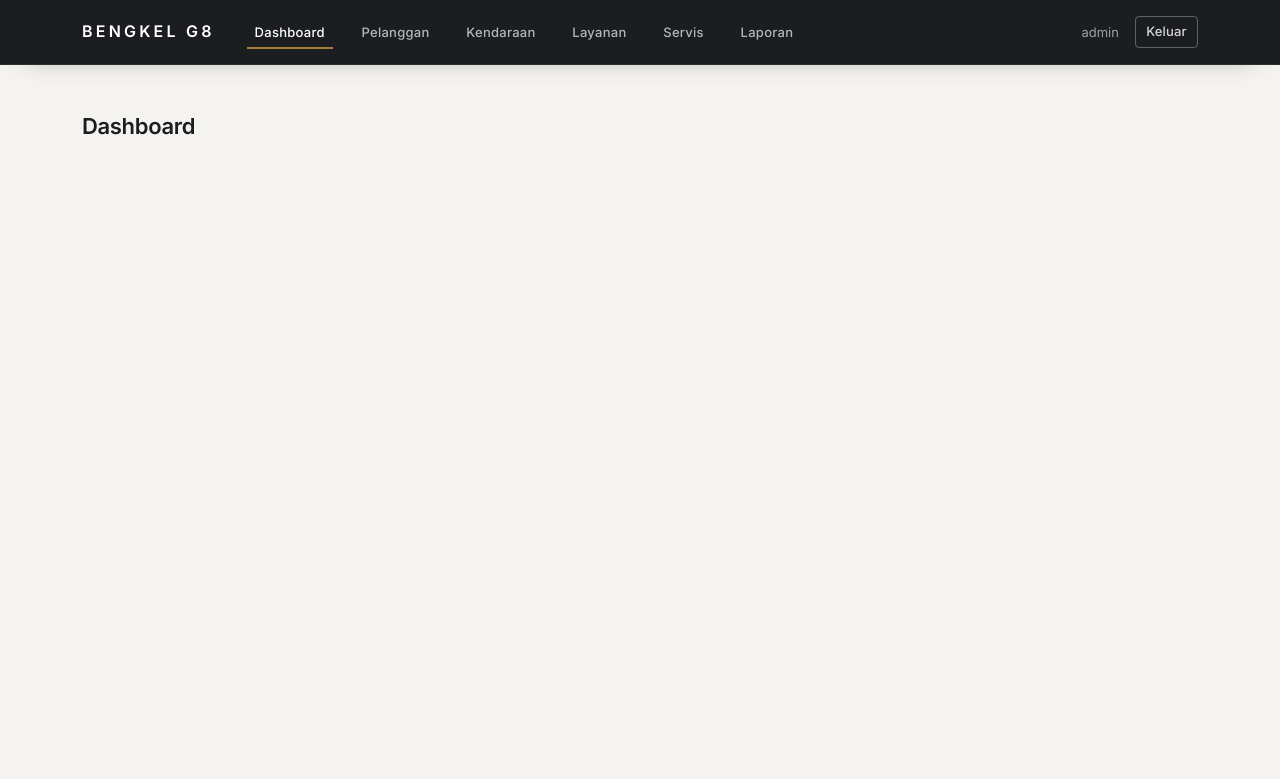
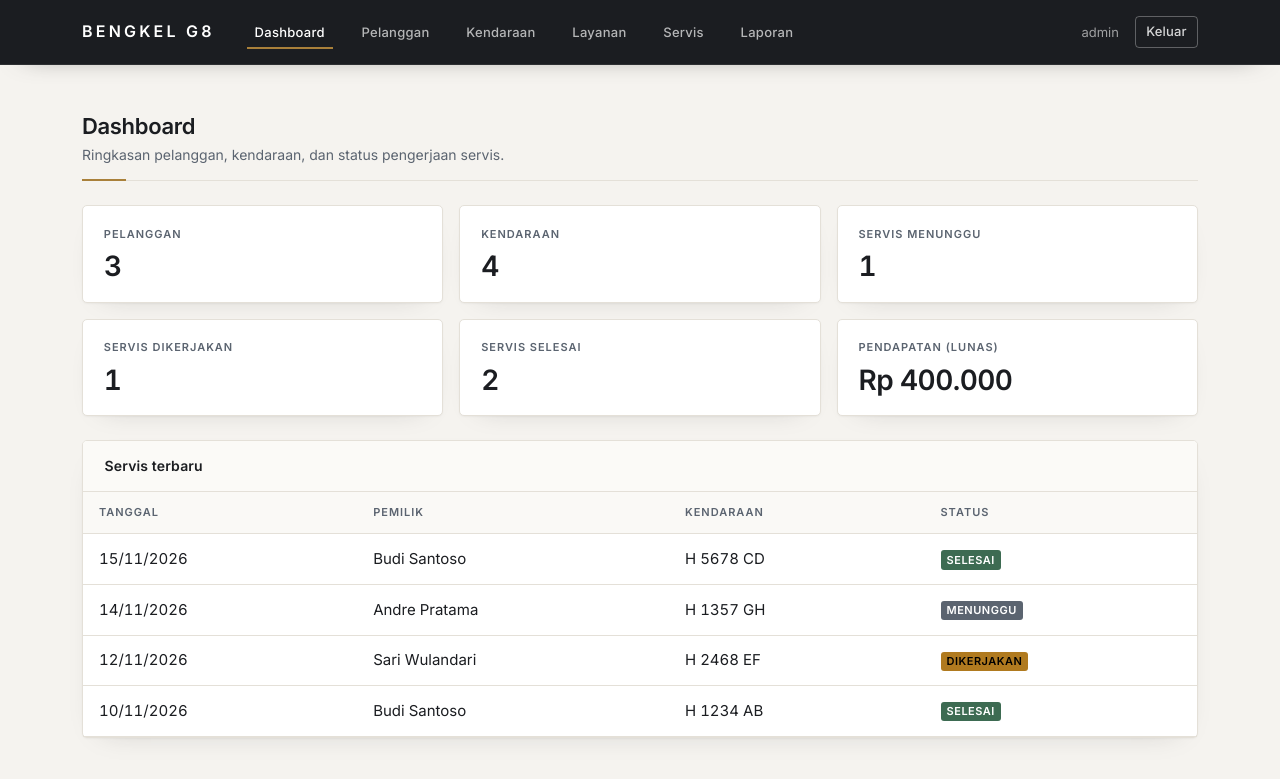
Before and after one commit to Cleyzs/TR_PW_DOSEN, a Laravel app: page / in a window 1280 px wide. Shown: the top 779 px of the page. Run offline with Laravel 12, Linux system fonts and the light colour scheme; a user stored in the database is signed in; data comes from the database, SQL or seed files in the repository.

Commit message:
Dashboard: ringkasan pelanggan, kendaraan, status servis, dan pendapatan

```diff
--- a/app/Http/Controllers/DashboardController.php
+++ b/app/Http/Controllers/DashboardController.php
@@ -2,11 +2,25 @@
 
 namespace App\Http\Controllers;
 
+use App\Models\Kendaraan;
+use App\Models\Pelanggan;
+use App\Models\TransaksiServis;
+
 class DashboardController extends Controller
 {
-    // Sementara. Nanti diisi anggota B.
     public function index()
     {
-        return view('dashboard');
+        $data = [
+            'jumlahPelanggan'  => Pelanggan::count(),
+            'jumlahKendaraan'  => Kendaraan::count(),
+            'servisMenunggu'   => TransaksiServis::where('status', 'menunggu')->count(),
+            'servisDikerjakan' => TransaksiServis::where('status', 'dikerjakan')->count(),
+            'servisSelesai'    => TransaksiServis::where('status', 'selesai')->count(),
+            'pendapatan'       => TransaksiServis::where('status_pembayaran', 'lunas')->sum('total_biaya'),
+            'terbaru'          => TransaksiServis::with('kendaraan.pelanggan')
+                                    ->latest('tanggal')->latest('id')->take(5)->get(),
+        ];
+
+        return view('dashboard', $data);
     }
 }
--- a/resources/views/dashboard.blade.php
+++ b/resources/views/dashboard.blade.php
@@ -1,5 +1,87 @@
 @extends('layouts.app')
 @section('title', 'Dashboard')
 @section('content')
-<h3>Dashboard</h3>
+<div class="page-header">
+  <div>
+    <h3>Dashboard</h3>
+    <p>Ringkasan pelanggan, kendaraan, dan status pengerjaan servis.</p>
+  </div>
+</div>
+
+<div class="row g-3 mb-4">
+  <div class="col-6 col-lg-4">
+    <div class="stat-card">
+      <div class="label">Pelanggan</div>
+      <div class="angka">{{ $jumlahPelanggan }}</div>
+    </div>
+  </div>
+  <div class="col-6 col-lg-4">
+    <div class="stat-card">
+      <div class="label">Kendaraan</div>
+      <div class="angka">{{ $jumlahKendaraan }}</div>
+    </div>
+  </div>
+  <div class="col-6 col-lg-4">
+    <div class="stat-card">
+      <div class="label">Servis Menunggu</div>
+      <div class="angka">{{ $servisMenunggu }}</div>
+    </div>
+  </div>
+  <div class="col-6 col-lg-4">
+    <div class="stat-card">
+      <div class="label">Servis Dikerjakan</div>
+      <div class="angka">{{ $servisDikerjakan }}</div>
+    </div>
+  </div>
+  <div class="col-6 col-lg-4">
+    <div class="stat-card">
+      <div class="label">Servis Selesai</div>
+      <div class="angka">{{ $servisSelesai }}</div>
+    </div>
+  </div>
+  <div class="col-12 col-lg-4">
+    <div class="stat-card">
+      <div class="label">Pendapatan (Lunas)</div>
+      <div class="angka">Rp {{ number_format($pendapatan, 0, ',', '.') }}</div>
+    </div>
+  </div>
+</div>
+
+<div class="card">
+  <div class="card-header">Servis terbaru</div>
+  <div class="table-responsive">
+    <table class="table align-middle mb-0">
+      <thead class="table-light">
+        <tr>
+          <th scope="col">Tanggal</th>
+          <th scope="col">Pemilik</th>
+          <th scope="col">Kendaraan</th>
+          <th scope="col">Status</th>
+        </tr>
+      </thead>
+      <tbody>
+      @forelse ($terbaru as $t)
+        @php
+          $warna = ['menunggu' => 'secondary', 'dikerjakan' => 'warning', 'selesai' => 'success'][$t->status] ?? 'secondary';
+        @endphp
+        <tr>
+          <td>{{ $t->tanggal->format('d/m/Y') }}</td>
+          <td>{{ $t->kendaraan->pelanggan->nama }}</td>
+          <td>{{ $t->kendaraan->no_polisi }}</td>
+          <td><span class="badge text-bg-{{ $warna }}">{{ ucfirst($t->status) }}</span></td>
+        </tr>
+      @empty
+        <tr>
+          <td colspan="4">
+            <div class="empty-state">
+              <strong>Belum ada servis</strong>
+              Transaksi servis terbaru akan tampil di sini.
+            </div>
+          </td>
+        </tr>
+      @endforelse
+      </tbody>
+    </table>
+  </div>
+</div>
 @endsection
```
